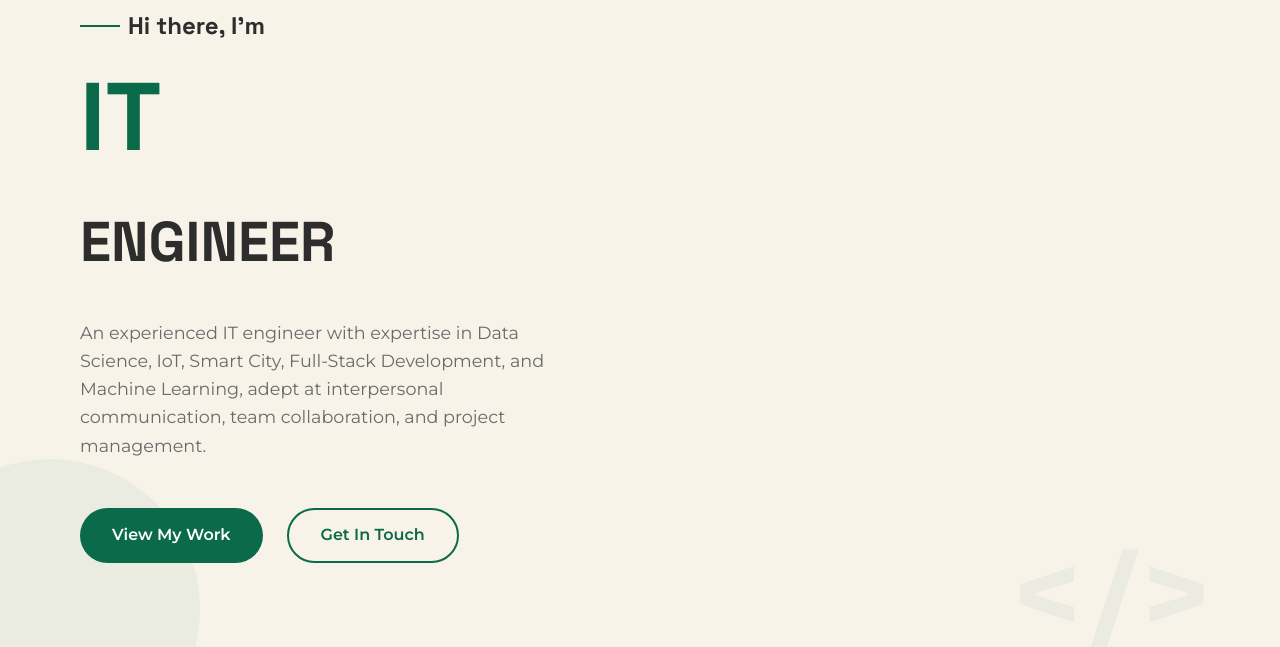
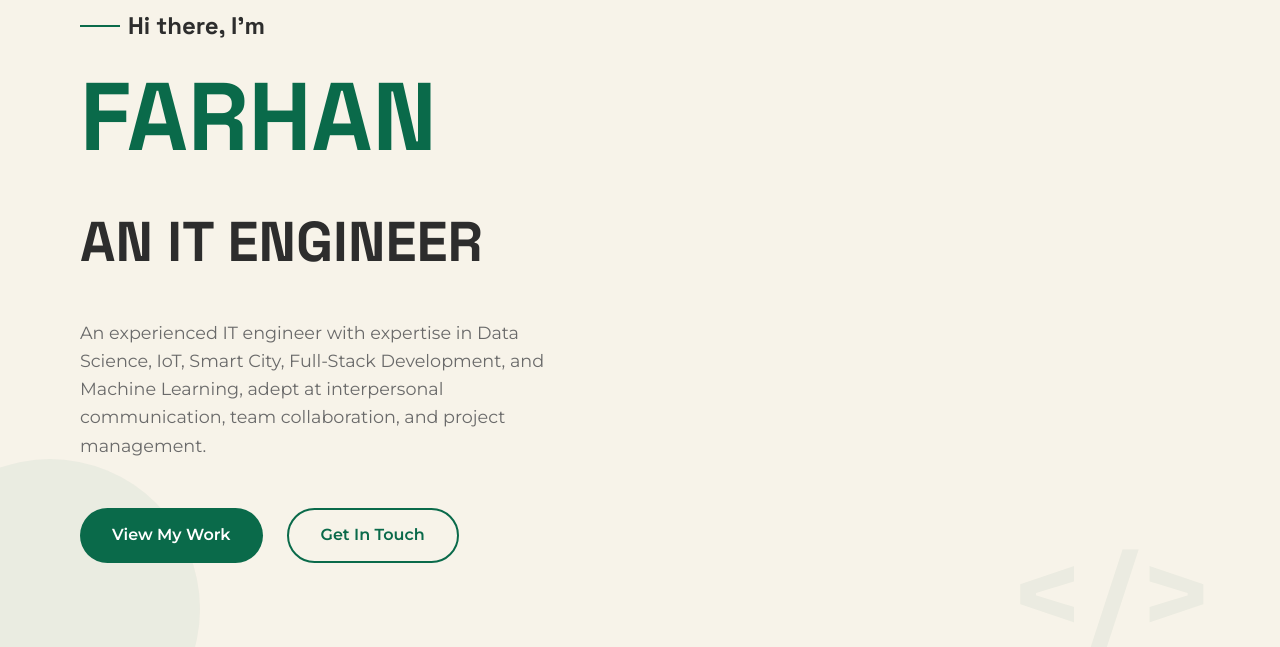
Before and after one commit to hanbaebae/web-farhan, a plain HTML site: page index.html in a window 1280 px wide. Shown: the part 153-800 px from the top of the page. Drawn offline with Linux system fonts and the light colour scheme.

Commit message:
fix: name in landing page

```diff
--- a/index.html
+++ b/index.html
@@ -1130,8 +1130,8 @@
         <div class="container">
             <div class="hero-content animate">
                 <h3 class="hero-greeting">Hi there, I'm</h3>
-                <h1 class="hero-title">IT</h1>
-                <h2 class="hero-subtitle">Engineer</h2>
+                <h1 class="hero-title">Farhan</h1>
+                <h2 class="hero-subtitle">An IT Engineer</h2>
                 <p class="hero-description">An experienced IT engineer with expertise in Data Science,
                     IoT, Smart City, Full-Stack Development, and Machine Learning, adept at interpersonal communication, team collaboration, and project management.</p>
 
```
